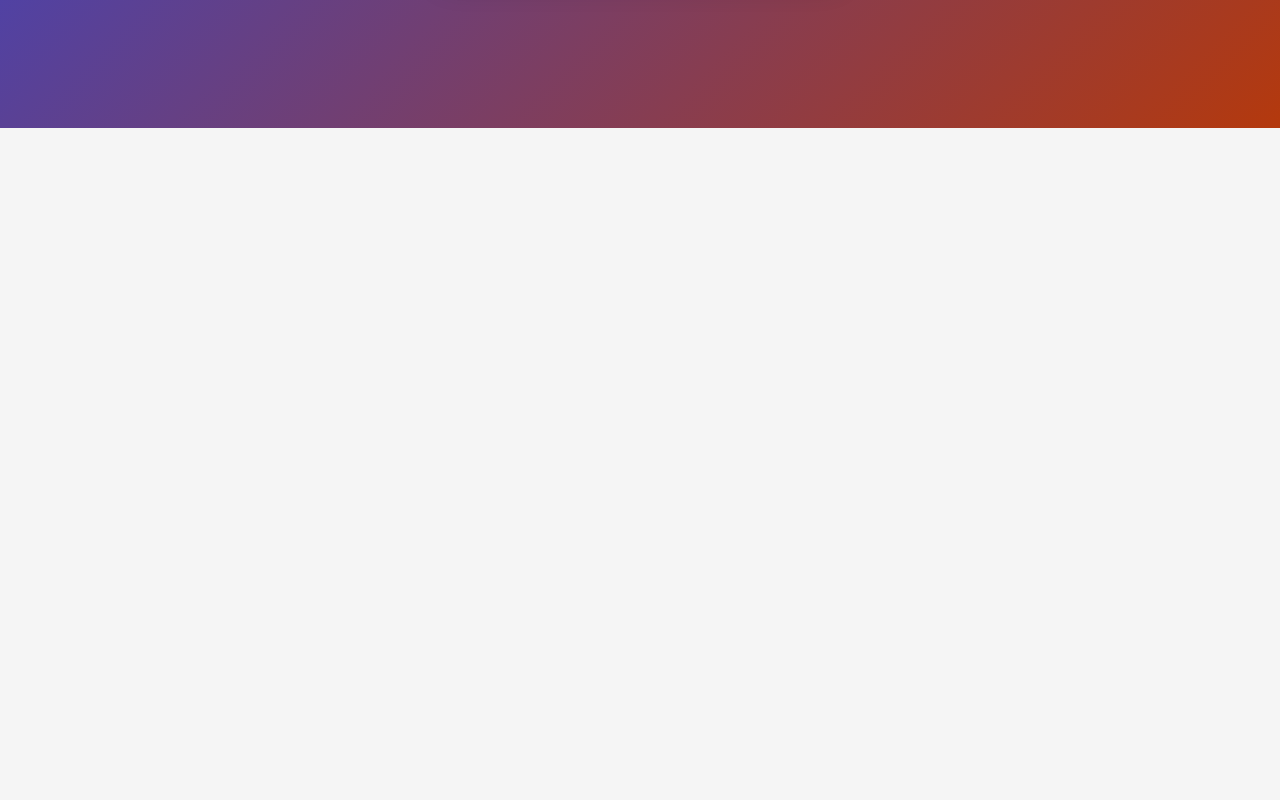
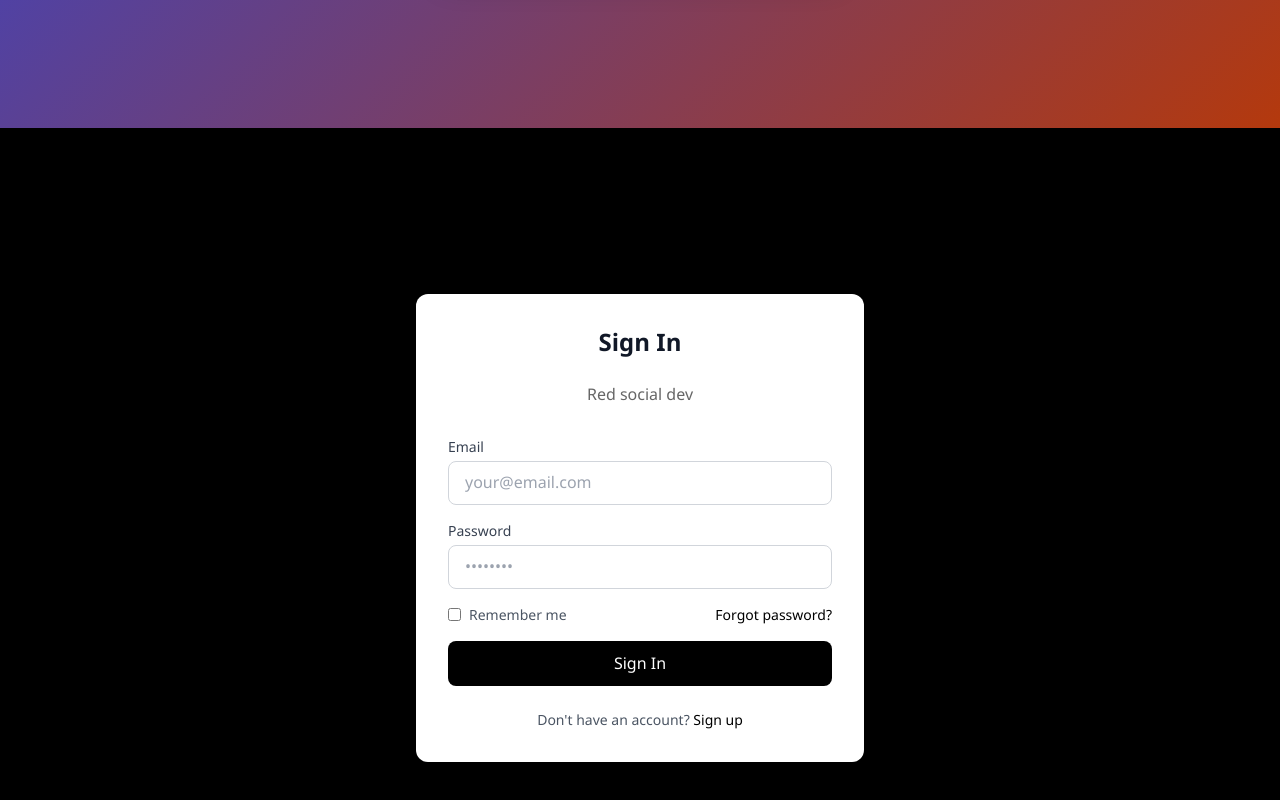
Before and after one commit to sebbas-0626/red-social-prueba, an Angular app in the folder red-social-angular/: page /login in a window 1280 px wide. Shown: the part 672-1472 px from the top of the page. Before the commit the page ends 800 px from the top, so only its background shows below. Built offline with nearby package versions, Linux system fonts and the light colour scheme.

Commit message:
feat: :sparkles: agregar nueva sección de inicio de sesión con diseño y funcionalidad mejorados

```diff
--- a/red-social-angular/src/app/pages/auth/login/login.component.html
+++ b/red-social-angular/src/app/pages/auth/login/login.component.html
@@ -49,3 +49,50 @@
     </div>
   </div>
 </div>
+<!-- login  -->
+
+<div class="min-h-screen bg-black flex items-center justify-center p-4">
+  <div class="max-w-md w-full bg-white rounded-xl shadow-lg p-8">
+    <h2 class="text-2xl font-bold text-gray-900 mb-6 text-center">Sign In</h2>
+    <div class="login-header">
+      <p>Red social dev</p>
+    </div>
+
+    <form class="space-y-4">
+      <div>
+        <label class="block text-sm font-medium text-gray-700 mb-1">Email</label>
+        <input
+          type="email"
+          class="w-full px-4 py-2 border border-gray-300 rounded-lg focus:ring-2 focus:ring-indigo-500 focus:border-indigo-500 outline-none transition-all"
+          placeholder="your@email.com"
+        />
+      </div>
+
+      <div>
+        <label class="block text-sm font-medium text-gray-700 mb-1">Password</label>
+        <input
+          type="password"
+          class="w-full px-4 py-2 border border-gray-300 rounded-lg focus:ring-2 focus:ring-indigo-500 focus:border-indigo-500 outline-none transition-all"
+          placeholder="••••••••"
+        />
+      </div>
+
+      <div class="flex items-center justify-between">
+        <label class="flex items-center">
+          <input type="checkbox" class="rounded border-gray-300 text-indigo-600 focus:ring-indigo-500"/>
+          <span class="ml-2 text-sm text-gray-600">Remember me</span>
+        </label>
+        <a href="#" class="text-sm text-black hover:text-indigo-500">Forgot password?</a>
+      </div>
+
+      <button class="w-full bg-black hover:bg-gray-800 text-white font-medium py-2.5 rounded-lg transition-colors">
+        Sign In
+      </button>
+    </form>
+
+    <div class="mt-6 text-center text-sm text-gray-600">
+      Don't have an account?
+      <a href="#" class="text-black hover:text-indigo-500 font-medium">Sign up</a>
+    </div>
+  </div>
+</div>
```
